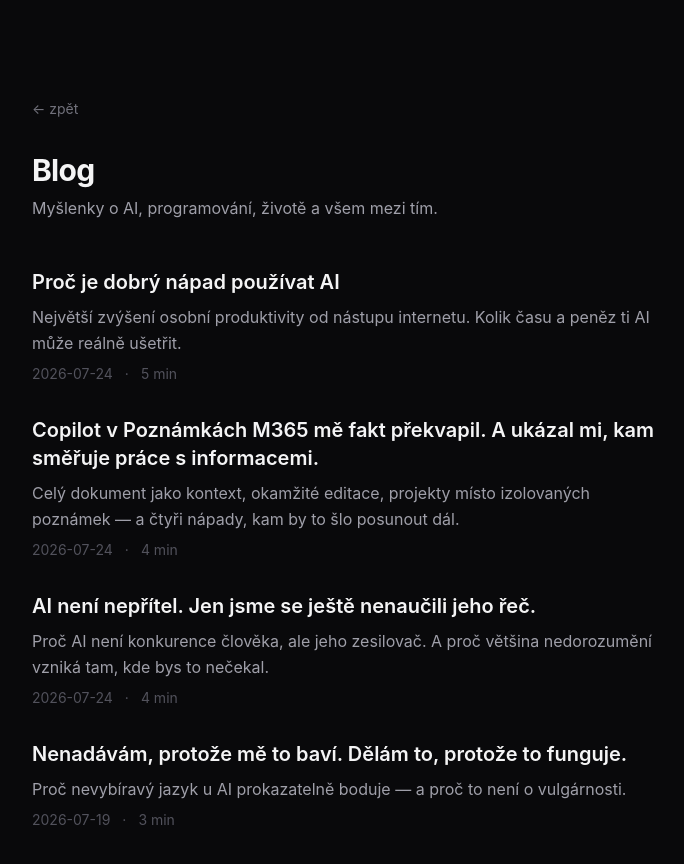
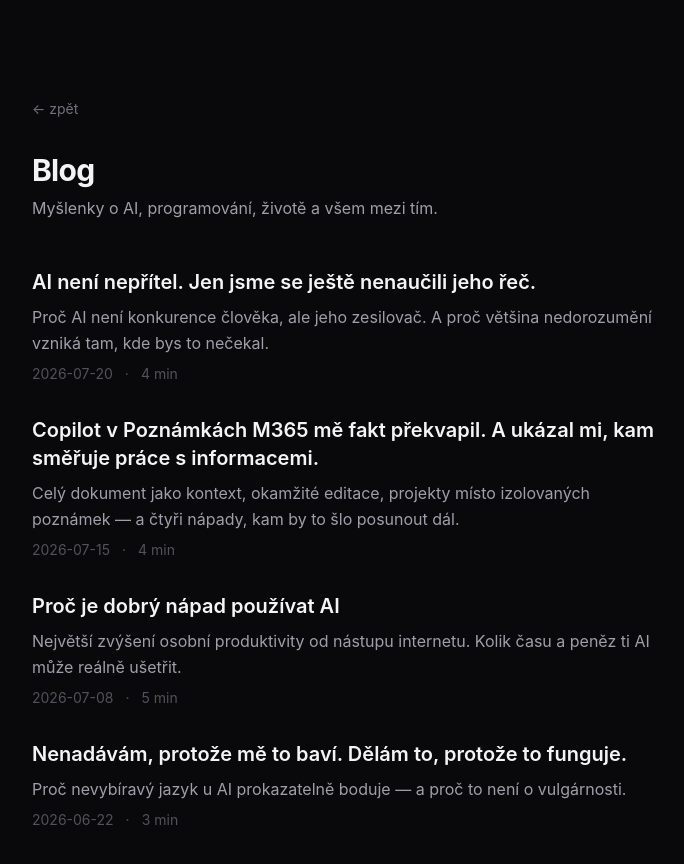
Before and after one commit to Peter-Pix/petrpiskacek.online, a Next.js app: page /blog in a window 1280 px wide. Shown: the top 864 px of the page, without its empty margins (296-980 px from the left). Built offline with nearby package versions, Linux system fonts and the light colour scheme.

Commit message:
fix(blog): rozprostření dat příspěvků, přirozené řazení

```diff
--- a/src/app/blog/[slug]/page.tsx
+++ b/src/app/blog/[slug]/page.tsx
@@ -4,7 +4,7 @@ import Link from "next/link";
 const posts: Record<string, { title: string; date: string; content: string[] }> = {
   "proc-je-dobry-napad-pouzivat-ai": {
     title: "Proč je dobrý nápad používat AI",
-    date: "2026-07-24",
+    date: "2026-07-08",
     content: [
       "",
       "**Hlavní myšlenka**",
@@ -167,7 +167,7 @@ const posts: Record<string, { title: string; date: string; content: string[] }>
   },
   "copilot-v-poznamkach": {
     title: "Copilot v Poznámkách M365 mě fakt překvapil. A ukázal mi, kam směřuje práce s informacemi.",
-    date: "2026-07-24",
+    date: "2026-07-15",
     content: [
       "",
       "Copilot v Poznámkách Microsoft 365 mě fakt překvapil.",
@@ -230,7 +230,7 @@ const posts: Record<string, { title: string; date: string; content: string[] }>
   },
   "ai-neni-nepritel": {
     title: "AI není nepřítel. Jen jsme se ještě nenaučili jeho řeč.",
-    date: "2026-07-24",
+    date: "2026-07-20",
     content: [
       "",
       "Víte, že:",
@@ -331,7 +331,7 @@ const posts: Record<string, { title: string; date: string; content: string[] }>
   },
   "nenadavam-protoze-me-to-bavi": {
     title: "Nenadávám, protože mě to baví. Dělám to, protože to funguje.",
-    date: "2026-07-19",
+    date: "2026-06-22",
     content: [
       "",
       "**Proč nevybíravý jazyk u AI prokazatelně boduje — a proč to není o vulgárnosti.**",
--- a/src/app/blog/page.tsx
+++ b/src/app/blog/page.tsx
@@ -21,31 +21,31 @@ export const metadata: Metadata = {
 
 const posts = [
   {
-    slug: "proc-je-dobry-napad-pouzivat-ai",
-    title: "Proč je dobrý nápad používat AI",
-    description: "Největší zvýšení osobní produktivity od nástupu internetu. Kolik času a peněz ti AI může reálně ušetřit.",
-    date: "2026-07-24",
-    readTime: "5 min",
+    slug: "ai-neni-nepritel",
+    title: "AI není nepřítel. Jen jsme se ještě nenaučili jeho řeč.",
+    description: "Proč AI není konkurence člověka, ale jeho zesilovač. A proč většina nedorozumění vzniká tam, kde bys to nečekal.",
+    date: "2026-07-20",
+    readTime: "4 min",
   },
   {
     slug: "copilot-v-poznamkach",
     title: "Copilot v Poznámkách M365 mě fakt překvapil. A ukázal mi, kam směřuje práce s informacemi.",
     description: "Celý dokument jako kontext, okamžité editace, projekty místo izolovaných poznámek — a čtyři nápady, kam by to šlo posunout dál.",
-    date: "2026-07-24",
+    date: "2026-07-15",
     readTime: "4 min",
   },
   {
-    slug: "ai-neni-nepritel",
-    title: "AI není nepřítel. Jen jsme se ještě nenaučili jeho řeč.",
-    description: "Proč AI není konkurence člověka, ale jeho zesilovač. A proč většina nedorozumění vzniká tam, kde bys to nečekal.",
-    date: "2026-07-24",
-    readTime: "4 min",
+    slug: "proc-je-dobry-napad-pouzivat-ai",
+    title: "Proč je dobrý nápad používat AI",
+    description: "Největší zvýšení osobní produktivity od nástupu internetu. Kolik času a peněz ti AI může reálně ušetřit.",
+    date: "2026-07-08",
+    readTime: "5 min",
   },
   {
     slug: "nenadavam-protoze-me-to-bavi",
     title: "Nenadávám, protože mě to baví. Dělám to, protože to funguje.",
     description: "Proč nevybíravý jazyk u AI prokazatelně boduje — a proč to není o vulgárnosti.",
-    date: "2026-07-19",
+    date: "2026-06-22",
     readTime: "3 min",
   },
 ];
```
